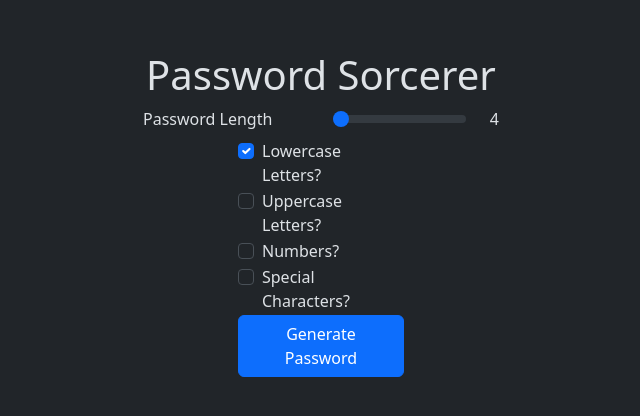
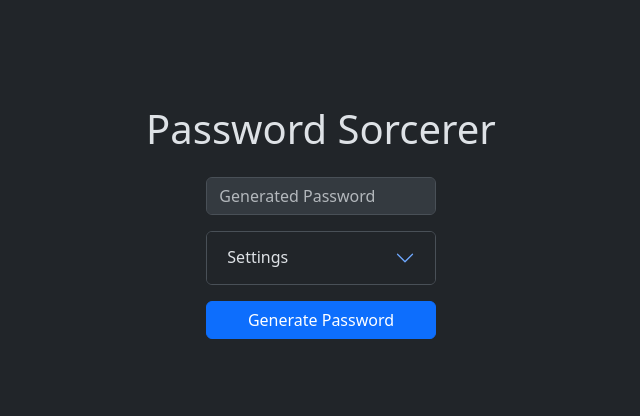
Before and after one commit to bshortdev/password-sorcerer-vuets, a Vue app in the folder password-sorcerer/: page / in a window 1280 px wide. Shown: the part 186-602 px from the top of the page, without its empty margins (319-959 px from the left). Built offline with nearby package versions, Linux system fonts and the light colour scheme.

Commit message:
Imported popper specifically to make accordion component work. Added placeholder method for generating a password. Moved settings into an accordion

```diff
--- a/password-sorcerer/index.html
+++ b/password-sorcerer/index.html
@@ -9,7 +9,8 @@
   </head>
   <body>
     <div id="app"></div>
-    <script type="javascript" src="https://cdn.jsdelivr.net/npm/bootstrap@5.3.3/dist/js/bootstrap.bundle.min.js"></script>
+    <script src="https://cdn.jsdelivr.net/npm/@popperjs/core@2.11.8/dist/umd/popper.min.js" integrity="sha384-I7E8VVD/ismYTF4hNIPjVp/Zjvgyol6VFvRkX/vR+Vc4jQkC+hVqc2pM8ODewa9r" crossorigin="anonymous"></script>
+    <script src="https://cdn.jsdelivr.net/npm/bootstrap@5.3.3/dist/js/bootstrap.min.js" integrity="sha384-0pUGZvbkm6XF6gxjEnlmuGrJXVbNuzT9qBBavbLwCsOGabYfZo0T0to5eqruptLy" crossorigin="anonymous"></script>
     <script type="module" src="/src/main.ts"></script>
   </body>
 </html>
--- a/password-sorcerer/src/App.vue
+++ b/password-sorcerer/src/App.vue
@@ -7,6 +7,7 @@ const hasLowercaseLetters = ref(true);
 const hasUppercaseLetters = ref(false);
 const hasNumbers = ref(false);
 const hasSpecialCharacters = ref(false);
+const generatedPassword = ref('');
 
 const isReadyToGeneratePassword = computed(() => {
   return hasLowercaseLetters.value ||
@@ -20,65 +21,98 @@ const setPasswordLengthFromRange = (event: Event) => {
   passwordLength.value = eventTarget.valueAsNumber
 }
 
-// Add method to generate password
+const generatePassword = () =>{
+  // Add randomization
+  generatedPassword.value = 'GeneratedAPassword'
+};
 </script>
 
 <template>
   <div class="container d-flex flex-column">
     <div class="row justify-content-center align-items-center vh-100">
       <div class="col-4">
-        <div class="row justify-content-center">
+        <div class="row justify-content-center py-3">
           <div class="col text-center">
             <h1>Password Sorcerer</h1>
           </div>
         </div>
+        <div class="row justify-content-center pb-3">
+          <div class="col-8">
+            <!-- Add an icon for copying -->
+            <input type="text" class="form-control" placeholder="Generated Password" disabled v-model="generatedPassword"/>
+          </div>
+        </div>
+        <div class="row justify-content-center">
+          <div class="col-8">
+            <div class="accordion" id="accordionExample">
+              <div class="accordion-item">
+                <h2 class="accordion-header">
+                  <button class="accordion-button collapsed" type="button" data-bs-toggle="collapse"
+                    data-bs-target="#collapseOne" aria-expanded="false" aria-controls="collapseOne">
+                    Settings
+                  </button>
+                </h2>
+                <div id="collapseOne" class="accordion-collapse collapse" data-bs-parent="#accordionExample">
+                  <div class="accordion-body">
                     <div class="row">
-          <div class="col">
+                      <div class="col-12">
                         <label for="passwordLengthRange" class="form-label">Password Length</label>
                       </div>
-          <div class="col d-flex gap-4">
+                      <div class="col-auto">
                         <!-- Need to have the range update as slider is sliding -->
                         <input type="range" class="form-range" :min="minPasswordLength" :max="maxPasswordLength"
-              id="passwordLengthRange" :valueAsNumber="passwordLength" @change="setPasswordLengthFromRange">
+                          id="passwordLengthRange" :valueAsNumber="passwordLength" @change="setPasswordLengthFromRange"
+                          @input="setPasswordLengthFromRange" />
+                      </div>
+                      <div class="col">
                         <div>{{ passwordLength }}</div>
                       </div>
                     </div>
-        <div class="row justify-content-center">
-          <div class="col-6">
+                    <div class="row justify-content-center pt-2">
+                      <div class="col">
                         <div class="form-check">
-              <input type="checkbox" class="form-check-input" id="lowercaseCheckbox" v-model="hasLowercaseLetters">
+                          <input type="checkbox" class="form-check-input" id="lowercaseCheckbox"
+                            v-model="hasLowercaseLetters" />
                           <label for="lowercaseCheckbox" class="form-check-label">Lowercase Letters?</label>
                         </div>
                       </div>
                     </div>
                     <div class="row justify-content-center">
-          <div class="col-6">
+                      <div class="col">
                         <div class="form-check">
-              <input type="checkbox" class="form-check-input" id="uppercaseCheckbox" v-model="hasUppercaseLetters">
+                          <input type="checkbox" class="form-check-input" id="uppercaseCheckbox"
+                            v-model="hasUppercaseLetters" />
                           <label for="uppercaseCheckbox" class="form-check-label">Uppercase Letters?</label>
                         </div>
                       </div>
                     </div>
                     <div class="row justify-content-center">
-          <div class="col-6">
+                      <div class="col">
                         <div class="form-check">
-              <input type="checkbox" class="form-check-input" id="numbersCheckbox" v-model="hasNumbers">
+                          <input type="checkbox" class="form-check-input" id="numbersCheckbox" v-model="hasNumbers" />
                           <label for="numbersCheckbox" class="form-check-label">Numbers?</label>
                         </div>
                       </div>
                     </div>
                     <div class="row justify-content-center">
-          <div class="col-6">
+                      <div class="col">
                         <div class="form-check">
                           <input type="checkbox" class="form-check-input" id="specialCharacatersCheckbox"
-                v-model="hasSpecialCharacters">
+                            v-model="hasSpecialCharacters" />
                           <label for="specialCharacatersCheckbox" class="form-check-label">Special Characters?</label>
                         </div>
                       </div>
                     </div>
-        <div class="row justify-content-center">
-          <div class="col-6">
-            <button type="button" class="btn btn-primary" :disabled="!isReadyToGeneratePassword">Generate
+                  </div>
+                </div>
+              </div>
+            </div>
+          </div>
+        </div>
+
+        <div class="row justify-content-center pt-3">
+          <div class="col-8">
+            <button type="button" class="btn btn-primary w-100" :disabled="!isReadyToGeneratePassword" @click="generatePassword">Generate
               Password</button>
           </div>
         </div>
```
Lines whose indentation alone changed are shown as unchanged.
